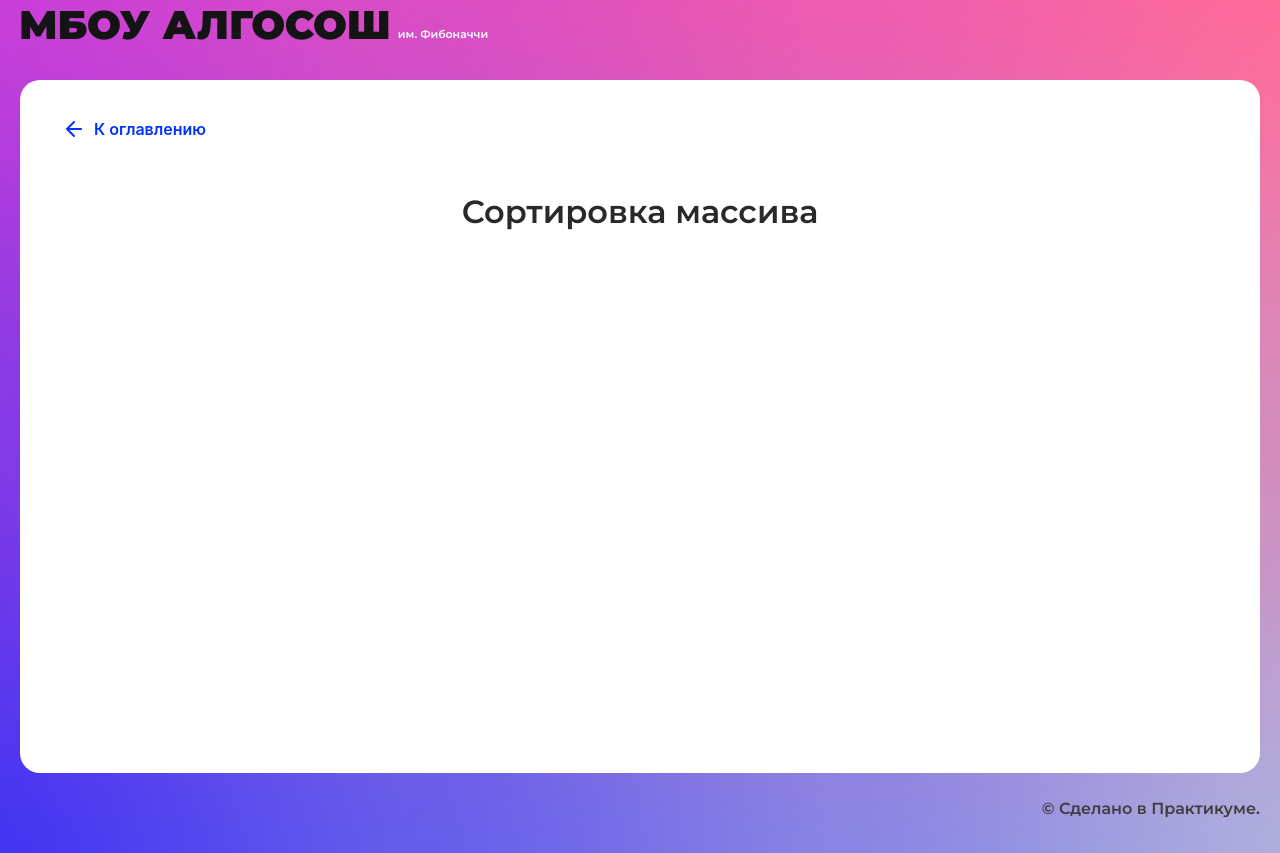
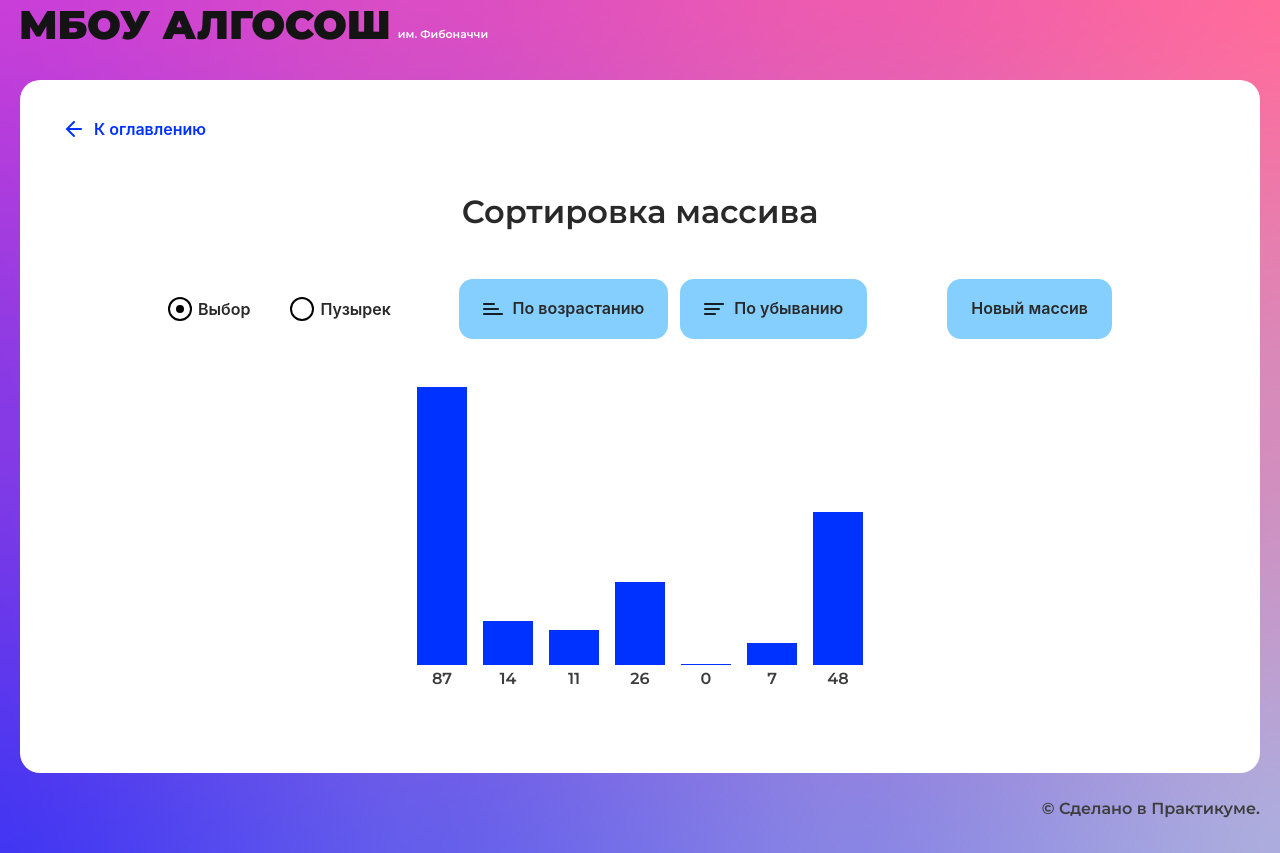
Before and after one commit to marishka-k/Algoritms, a React (Create React App) app: page /sorting in a window 1280 px wide. Built offline with nearby package versions, Linux system fonts and the light colour scheme.

Commit message:
SortingPage +

```diff
--- /dev/null
+++ b/src/components/sorting-page/sorting-page.module.css
@@ -0,0 +1,26 @@
+.form {
+    max-width: 944px;
+    width: 100%;
+    display: flex;
+    flex-direction: row;
+    justify-content: space-between;
+    align-items: center;
+    margin: 0 auto;
+    padding: 0;
+}
+
+.group {
+    display: flex;
+}
+
+.list {
+    max-width: 1240px;
+    gap: 16px;
+    width: 100%;
+    padding: 0;
+    margin: 48px auto 0;
+    display: flex;
+    flex-direction: row;
+    align-items: flex-end;
+    justify-content: center;
+}
--- a/src/components/sorting-page/sorting-page.tsx
+++ b/src/components/sorting-page/sorting-page.tsx
@@ -1,10 +1,195 @@
-import React from "react";
+import React, { ChangeEvent, useEffect, useState } from "react";
+import { Direction } from "../../types/direction";
+import { ElementStates } from "../../types/element-states";
+import { TSortingPageItem } from "../../types/sorting-page";
+import { delayN } from "../../utils/delays";
+import { getRandomNumber } from "../../utils/get-random-number";
+import { Button } from "../ui/button/button";
+import { Column } from "../ui/column/column";
+import { RadioInput } from "../ui/radio-input/radio-input";
 import { SolutionLayout } from "../ui/solution-layout/solution-layout";
 
+import styles from "./sorting-page.module.css";
+
+export const descending: string = Direction.Descending;  // убывание
+export const ascending: string = Direction.Ascending;    // возрастание
+
 export const SortingPage: React.FC = () => {
+  const [numbersArray, setNumbersArray] = useState<Array<TSortingPageItem>>([]);
+  const [loadTarget, setLoadTarget] = useState<string>("");
+  const [sortingSystem, setSortingSystem] = useState<string>("selection");
+
+  const changeSortingSystem = (evt: ChangeEvent<HTMLInputElement>): void => {
+    setSortingSystem(evt.target.value);
+  };
+
+  const getNumbersArray = (): Array<TSortingPageItem> => {
+    const arr: Array<TSortingPageItem> = [];
+    for (let i = 0; i < getRandomNumber(3, 17); i++) {
+      arr.push({
+        number: getRandomNumber(0, 100),
+        state: ElementStates.Default,
+      });
+    }
+    return arr;
+  };
+
+  useEffect(() => {
+    setNumbersArray(getNumbersArray());
+  }, []);
+
+  const getNewArr = () => {
+    setNumbersArray(getNumbersArray());
+  };
+
+  const bubbleSort = async (
+    arr: Array<TSortingPageItem>,
+    direction: boolean
+  ) => {
+    const len = arr.length;
+    let swapped = false;
+
+    for (let i = 0; i < len; i++) {
+      swapped = false;
+      for (let j = 0; j < len - i - 1; j++) {
+        let leftNumber = arr[j].number;
+        let rightNumber = arr[j + 1].number;
+        arr[j].state = ElementStates.Changing;
+        arr[j + 1].state = ElementStates.Changing;
+        setNumbersArray([...arr]);
+        await delayN();
+        if (direction ? leftNumber > rightNumber : leftNumber < rightNumber) {
+          arr[j].number = rightNumber;
+          arr[j + 1].number = leftNumber;
+          swapped = true;
+        }
+        arr[j].state = ElementStates.Default;
+        if (arr[j + 1]) {
+          arr[j + 1].state = ElementStates.Default;
+        }
+        setNumbersArray([...arr]);
+      }
+
+      arr[len - i - 1].state = ElementStates.Modified;
+
+      if (!swapped) {
+        arr[len - i - 1].state = ElementStates.Modified;
+      }
+
+      setNumbersArray([...arr]);
+    }
+
+    setLoadTarget("");
+    return arr;
+  };
+
+  const selectionSort = async (
+    arr: Array<TSortingPageItem>,
+    direction: boolean
+  ) => {
+    let len = arr.length;
+
+    for (let i = 0; i < len; i++) {
+      // Находим наименьшее число в правой части массива
+      let min = i;
+      arr[min].state = ElementStates.Changing;
+      for (let j = i + 1; j < len; j++) {
+        arr[j].state = ElementStates.Changing;
+        setNumbersArray([...arr]);
+        await delayN();
+        if (
+          direction
+            ? arr[j].number < arr[min].number
+            : arr[j].number > arr[min].number
+        ) {
+          min = j;
+          arr[j].state = ElementStates.Changing;
+          arr[min].state =
+            i === min ? ElementStates.Changing : ElementStates.Default;
+        }
+        if (j !== min) {
+          arr[j].state = ElementStates.Default;
+        }
+        setNumbersArray([...arr]);
+      }
+      if (min !== i) {
+        let tmp = arr[i];
+        arr[i] = arr[min];
+        arr[min] = tmp;
+        arr[i].state = ElementStates.Modified;
+        arr[min].state = ElementStates.Default;
+      } else {
+
+        arr[i].state = ElementStates.Default;
+        arr[min].state = ElementStates.Modified;
+      }
+      setNumbersArray([...arr]);
+    }
+    setLoadTarget("");
+    return arr;
+  };
+
+  const runSort = async (direction: string): Promise<void> => {
+    setLoadTarget(direction);
+    const compare = direction === Direction.Ascending;
+    sortingSystem === "bubble"
+      ? bubbleSort(numbersArray, compare)
+      : selectionSort(numbersArray, compare);
+  };
+
   return (
     <SolutionLayout title="Сортировка массива">
-
+      <div className={styles.form}>
+        <div className={styles.group}>
+          <RadioInput
+            disabled={loadTarget === ascending || loadTarget === descending}
+            label="Выбор"
+            name={"selection"}
+            value={"selection"}
+            checked={sortingSystem === "selection"}
+            onChange={changeSortingSystem}
+          />
+          <RadioInput
+            disabled={loadTarget === ascending || loadTarget === descending}
+            extraClass="ml-20"
+            label="Пузырек"
+            name={"bubble"}
+            value={"bubble"}
+            checked={sortingSystem === "bubble"}
+            onChange={changeSortingSystem}
+          />
+        </div>
+        <div className={styles.group}>
+          <Button
+            isLoader={loadTarget === ascending}
+            disabled={loadTarget === descending}
+            text="По возрастанию"
+            onClick={() => runSort(ascending)}
+            sorting={Direction.Ascending}
+            extraClass="mr-6"
+          />
+          <Button
+            isLoader={loadTarget === descending}
+            disabled={loadTarget === ascending}
+            text="По убыванию"
+            onClick={() => runSort(descending)}
+            sorting={Direction.Descending}
+            extraClass="mr-40"
+          />
+          <Button
+            disabled={loadTarget === ascending || loadTarget === descending}
+            text="Новый массив"
+            onClick={getNewArr}
+          />
+        </div>
+      </div>
+      <ul className={styles.list}>
+        {numbersArray.map((element: TSortingPageItem, index: number) => {
+          return (
+            <Column key={index} index={element.number} state={element.state} />
+          );
+        })}
+      </ul>
     </SolutionLayout>
   );
 };
--- /dev/null
+++ b/src/types/sorting-page.ts
@@ -0,0 +1,6 @@
+import { ElementStates } from "./element-states";
+
+export type TSortingPageItem = {
+  number: number;
+  state: ElementStates;
+}
--- /dev/null
+++ b/src/utils/get-random-number.ts
@@ -0,0 +1,3 @@
+export const getRandomNumber = (min: number, max: number): number => {
+  return Math.floor(Math.random() * (max - min + 1) + min);
+};
```
